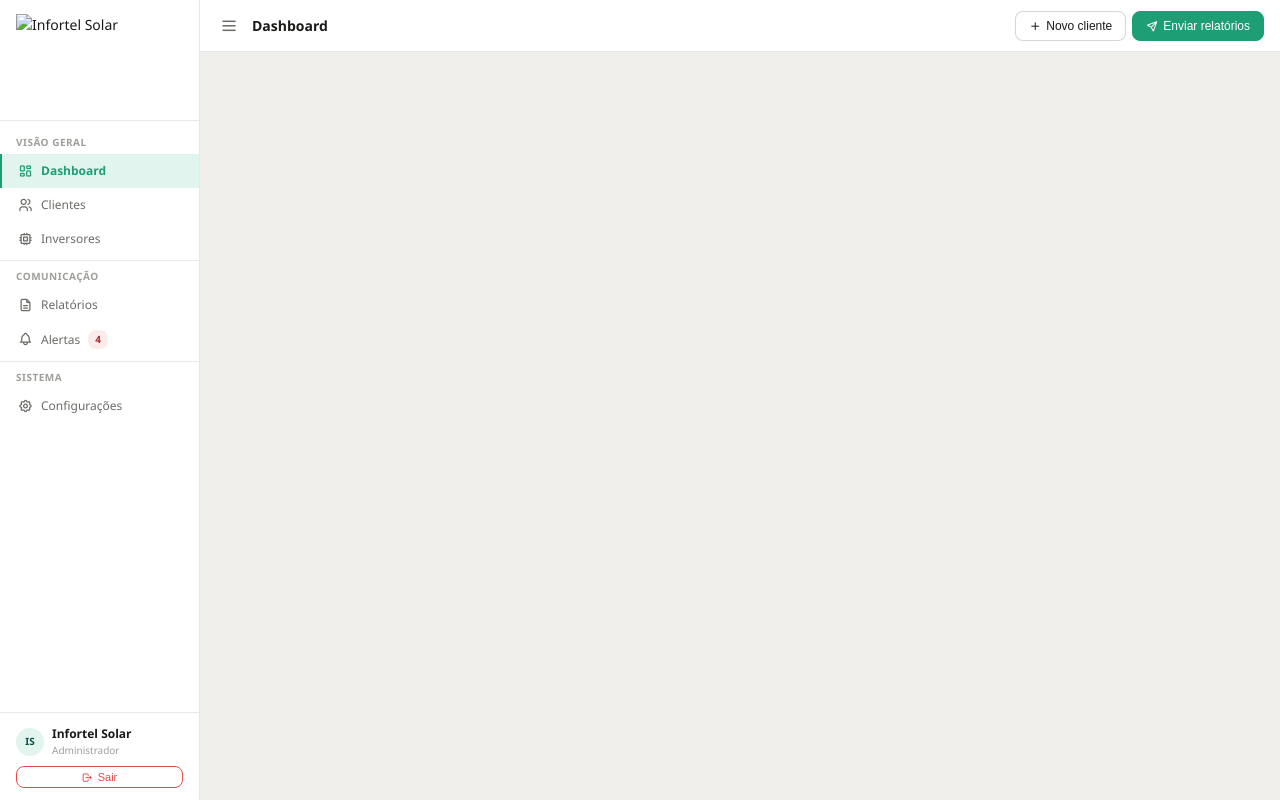
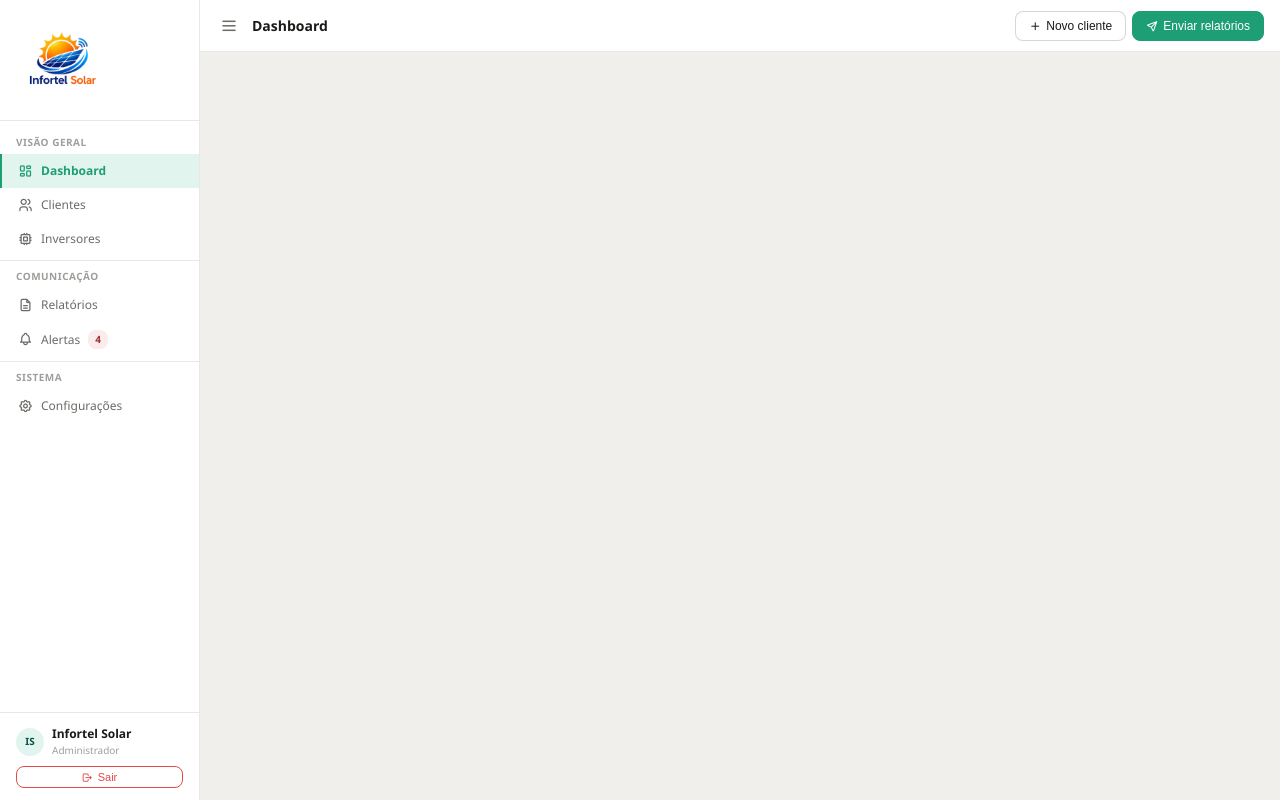
Before and after one commit to InfortelSolar/solarcrm, a plain HTML site: page solarcrm/index.html in a window 1280 px wide. Drawn offline with nearby package versions, Linux system fonts and the light colour scheme; no server answers.

Commit message:
Update index.html

```diff
--- a/solarcrm/index.html
+++ b/solarcrm/index.html
@@ -13,7 +13,7 @@
   <div class="app">
     <aside class="sidebar" id="sidebar">
 <div class="logo">
-  <img src="LOGO NOVA IS.png" alt="Infortel Solar" style="height:92px;width:auto;object-fit:contain;" />
+  <img src="LOGO_NOVA_IS.png" alt="Infortel Solar" style="height:92px;width:auto;object-fit:contain;" />
 </div>
       <nav class="nav">
         <div class="nav-section">
```
